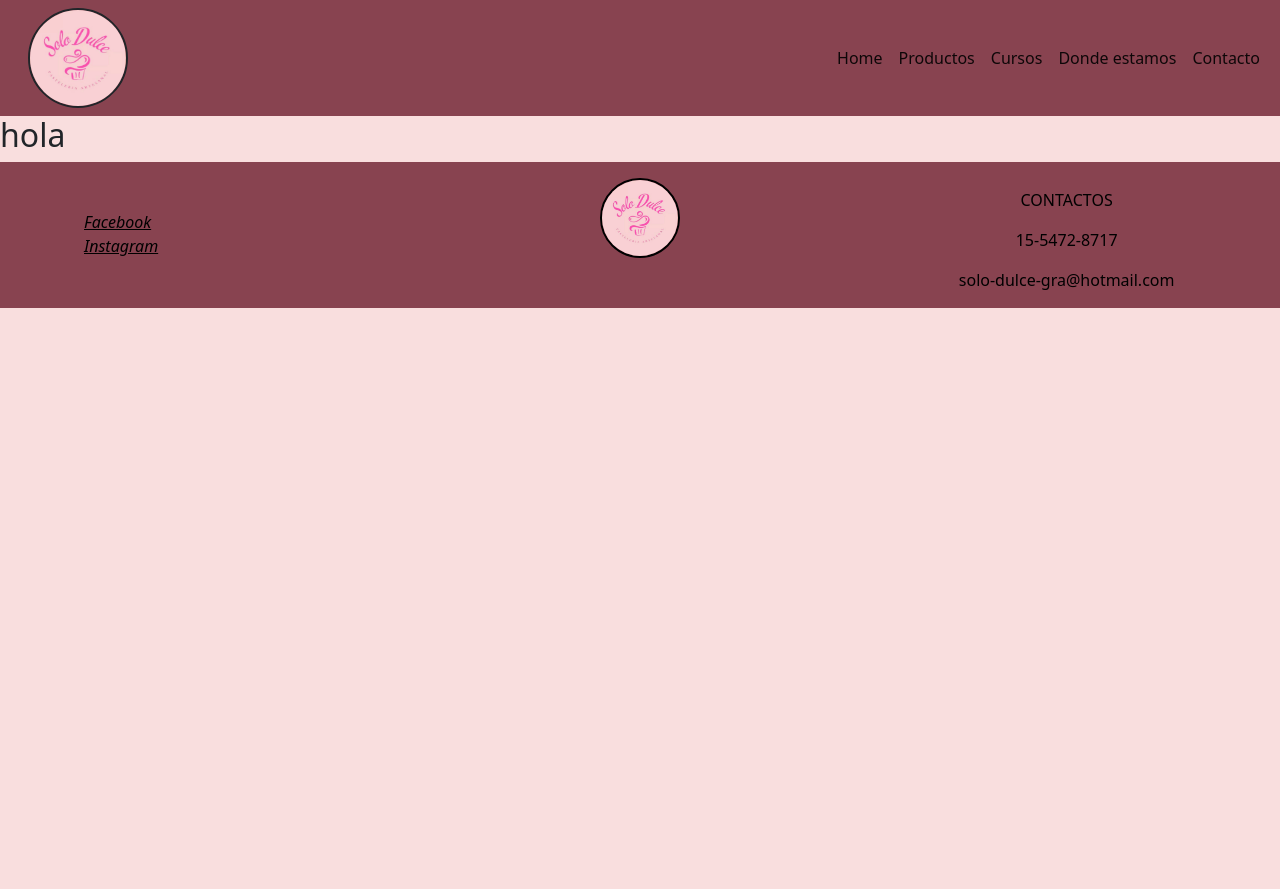
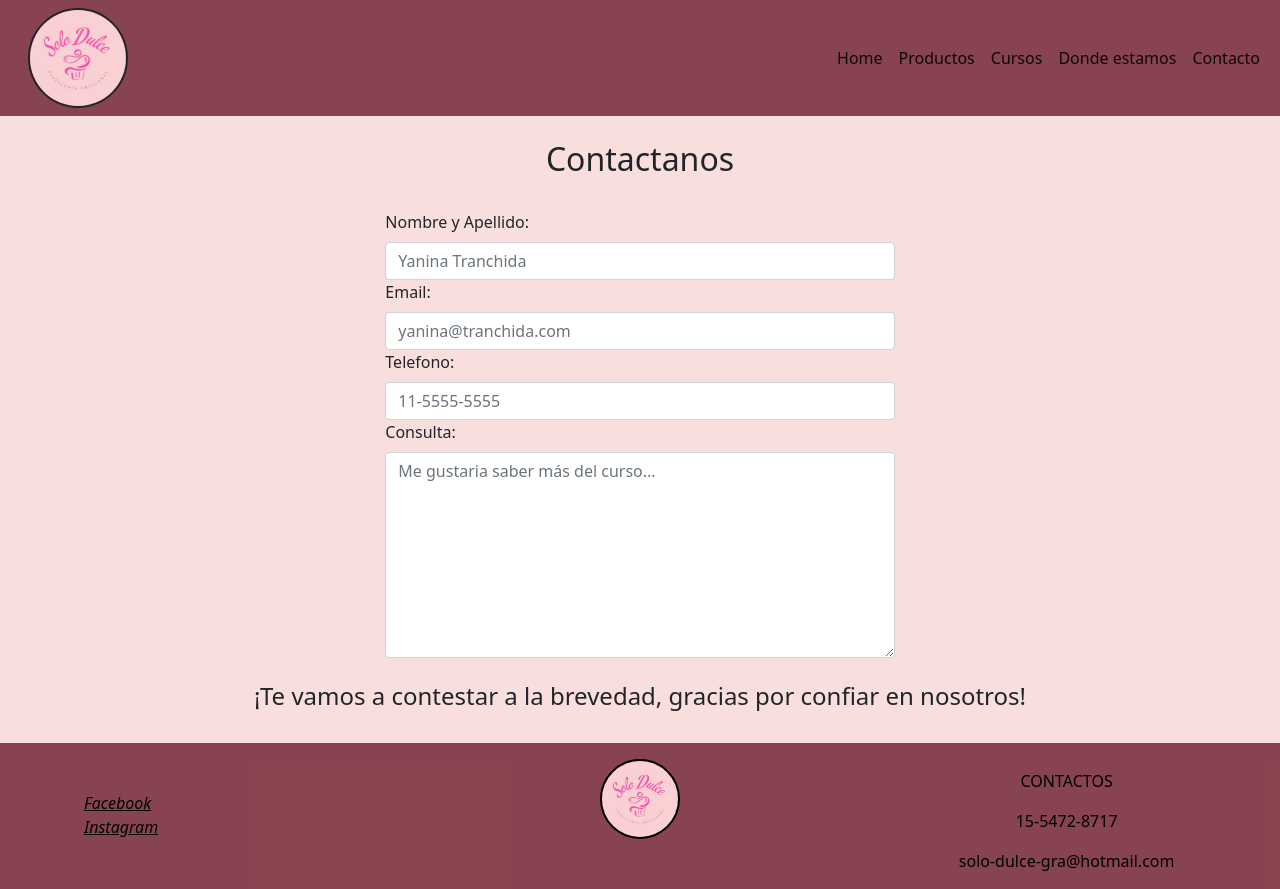
Before and after one commit to YaninaTranchida/Bootstrap, a website: page pestañas/contacto.html in a window 1280 px wide. Before the commit the page ends 800 px from the top, so only its background shows below. Drawn offline with nearby package versions, Linux system fonts and the light colour scheme.

Commit message:
termine dos pestañas que faltaban contacto y donde estamos

```diff
--- a/pestañas/contacto.html
+++ b/pestañas/contacto.html
@@ -21,7 +21,7 @@
               <button class="navbar-toggler" type="button" data-bs-toggle="collapse" data-bs-target="#navbarNav" aria-controls="navbarNav" aria-expanded="false" aria-label="Toggle navigation">
                 <span class="navbar-toggler-icon"></span>
               </button>
-              <div class="collapse navbar-collapse d-flex justify-content-end" id="navbarNav">
+              <div class="collapse navbar-collapse justify-content-end" id="navbarNav">
                 <ul class="navbar-nav">
                   <li class="nav-item">
                     <a class="nav-link active" aria-current="page" href="/index.html">Home</a>
@@ -45,7 +45,29 @@
     </header>
 
     <main>
-          <h2>hola</h2>
+      <section>
+          <h2 class="text-center p-4">Contactanos</h2>
+        </section>
+            <div class="container col-lg-5">
+              <label for="exampleFormControlInput1" class="form-label">Nombre y Apellido:</label>
+                <input type="Nombre y Apellido" class="form-control" id="exampleFormControlInput1" placeholder="Yanina Tranchida">
+                <label for="exampleFormControlInput1" class="form-label">Email:</label>
+                <input type="email" class="form-control" id="exampleFormControlInput1" placeholder="yanina@tranchida.com">
+                <label for="exampleFormControlInput1" class="form-label">Telefono:</label>
+              <input type="Telefono" class="form-control" id="exampleFormControlInput1" placeholder="11-5555-5555">
+            </div>
+
+            <div class="container col-lg-5">
+              <label for="exampleFormControlTextarea1" class="form-label">Consulta:</label>
+              <textarea class="form-control" id="exampleFormControlTextarea1" placeholder="Me gustaria saber más del curso..." rows="8"></textarea>
+            </div>
+
+            <section>
+              <h4 class="text-center p-4">¡Te vamos a contestar a la brevedad, gracias por confiar en nosotros!</h4>
+            </section>
+
+
+</main>
     </main>
 
     <footer class="container-fluid pie">
```
Also changed, not shown: pestañas/donde estamos.html (+12 -6 lines), scss/base/_variables.scss (+9 -0 lines), scss/main.scss (line endings or trailing spaces).
